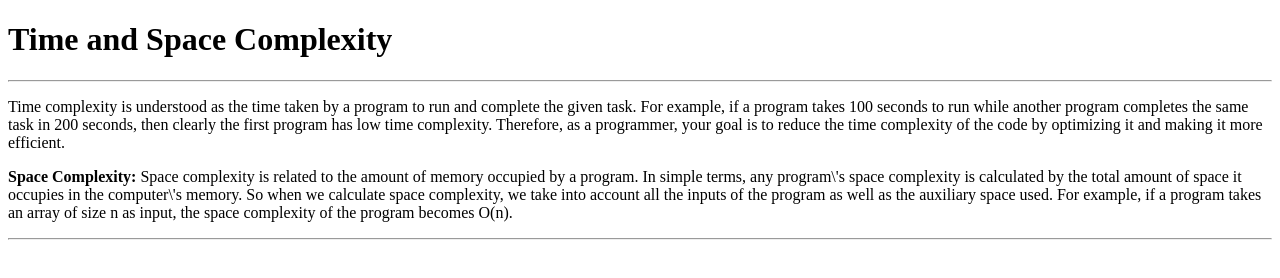
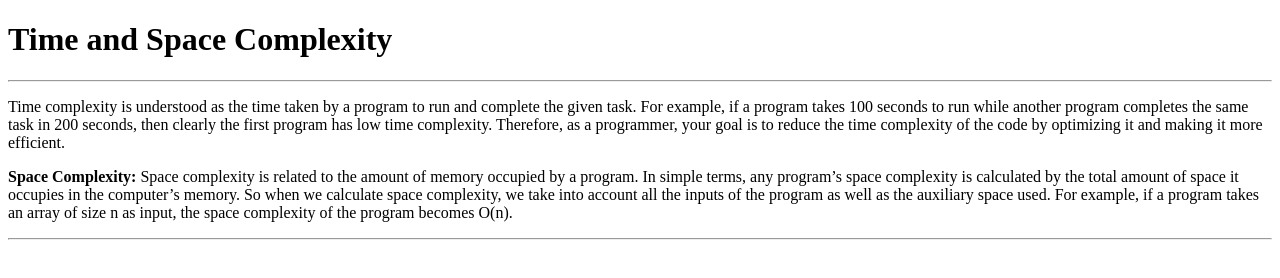
Before and after one commit to acciojob/time-and-space-complexity-DubbewarKiran, a website: page main.html in a window 1280 px wide. Drawn offline with Linux system fonts and the light colour scheme.

Commit message:
created a submission

```diff
--- a/main.html
+++ b/main.html
@@ -12,7 +12,7 @@
 	<hr>
 	<p>Time complexity is understood as the time taken by a program to run and complete the given task. For example, if a program takes 100 seconds to run while another program completes the same task in 200 seconds, then clearly the first program has low time complexity. Therefore, as a programmer, your goal is to reduce the time complexity of the code by optimizing it and making it more efficient.</p>
 
-	<p><b>Space Complexity: </b>Space complexity is related to the amount of memory occupied by a program. In simple terms, any program\'s space complexity is calculated by the total amount of space it occupies in the computer\'s memory. So when we calculate space complexity, we take into account all the inputs of the program as well as the auxiliary space used. For example, if a program takes an array of size n as input, the space complexity of the program becomes O(n).</p><hr>
+	<p><b>Space Complexity: </b>Space complexity is related to the amount of memory occupied by a program. In simple terms, any program’s space complexity is calculated by the total amount of space it occupies in the computer’s memory. So when we calculate space complexity, we take into account all the inputs of the program as well as the auxiliary space used. For example, if a program takes an array of size n as input, the space complexity of the program becomes O(n).</p><hr>
 
     <script type="text/javascript" src="./script.js">
 </script>
```
